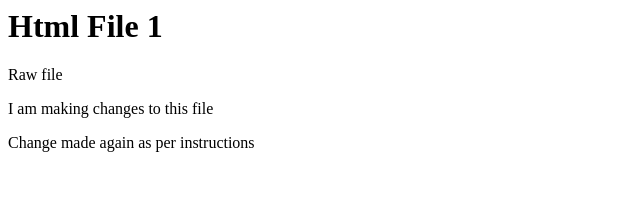
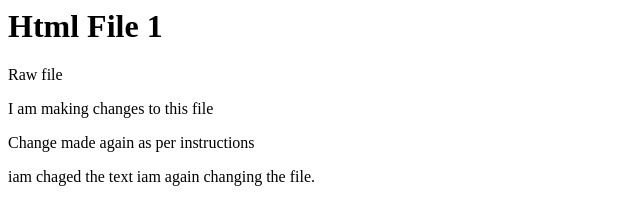
Before and after one commit to Manoj-12345/freshers-batch, a plain HTML site: page index.html in a window 1280 px wide. Shown: the whole page, without its empty margins (0-640 px from the left). Drawn offline with Linux system fonts and the light colour scheme.

Commit message:
Index files are added

```diff
--- a/index.html
+++ b/index.html
@@ -9,5 +9,8 @@
         <p>Raw file</p>
         <p>I am  making changes to this file</p>
         <p>Change made again as per instructions</p>
-    </body>
-</html>
+
+
+    iam chaged the text
+
+iam again changing the file.
```
